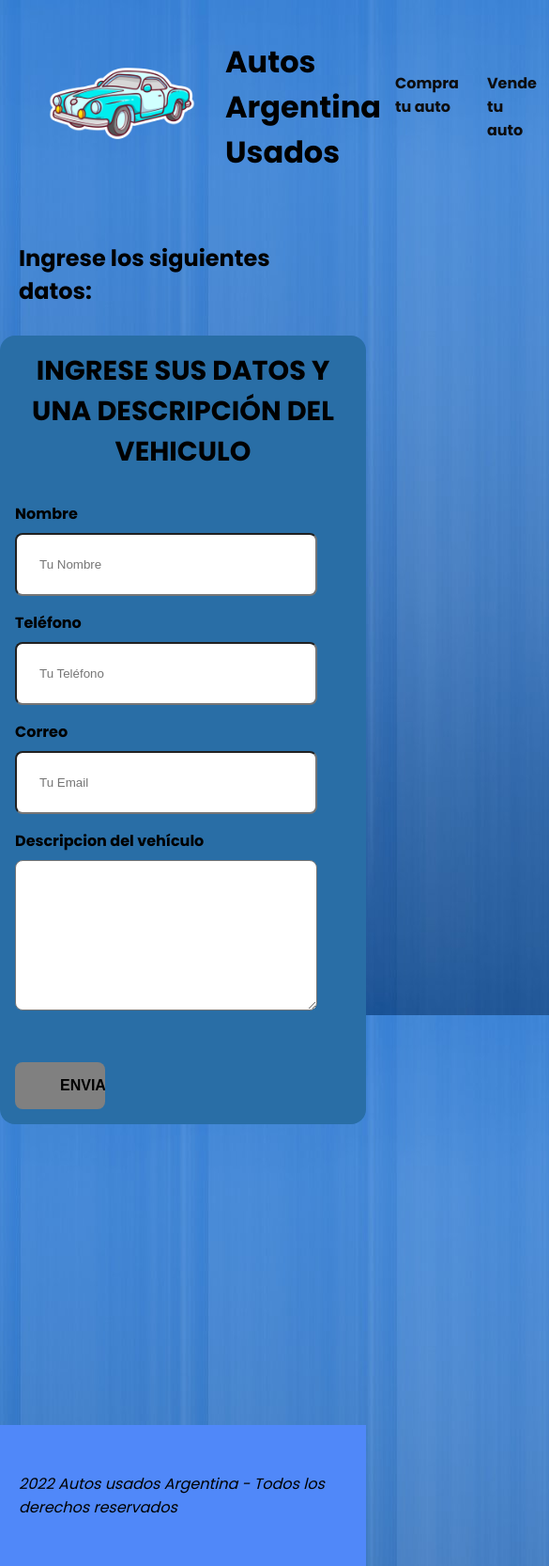
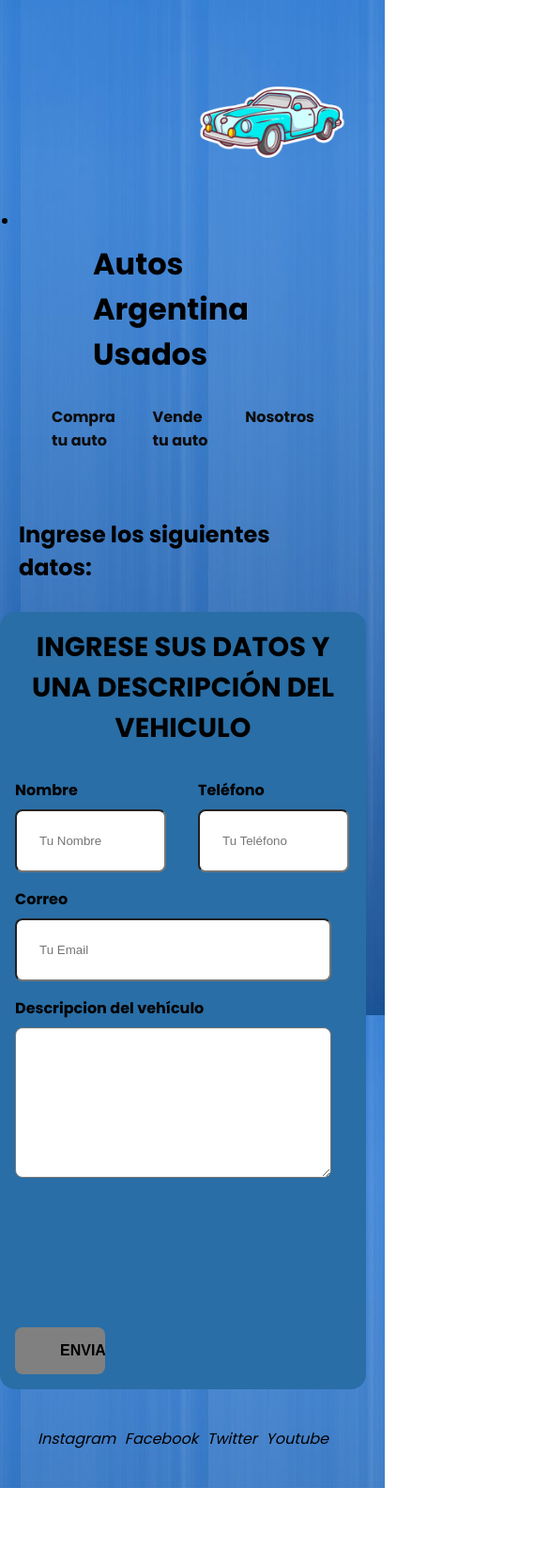
Before and after one commit to TomyMontenegro99/PFMontenegro, a plain HTML site: page paginas/vende-tu-auto.html in a window 390 px wide. Shown: the top 1666 px of the page at 94% size, 585 px wide, since content can reach past the window. After the commit the page ends 1583 px from the top, so only its background shows below. Drawn offline with Linux system fonts and the light colour scheme; files whose address does not match are found by name.

Commit message:
se comenzo a hacer responsive para mobile

```diff
--- a/estilos/estilos.css
+++ b/estilos/estilos.css
@@ -37,7 +37,7 @@ ul {
 /* ENCABEZADO */
 .encabezado {
 
-    padding: 0px 20px;
+    padding: 20px;
     background:url('../recursos/imagenes/fondo-header.jpg');
 }
 
@@ -150,11 +150,11 @@ ul {
     gap:2rem;
 }
 
-@media(min-width:768px){
+
     .grid{
         grid-template-columns:repeat(3,1fr);
     }
-}
+
 
 /* CATALOGO DE AUTOS*/
 .catalogo__titulo{
@@ -224,24 +224,24 @@ ul {
     grid-template-rows: repeat(2, auto);
 }
 
-@media (min-width: 768px){
+
     .nosotros{
         grid-template-columns: repeat(2, 1fr);
         column-gap: 2rem;
     }
-}
+
 
 .nosotros__imagen{
     grid-row: 1 / 2;
     border-radius: 50%;
 }
 
-@media (min-width: 768px){
+
     .nosotros__imagen{
         grid-column: 2 / 3;
 
     }
-}
+
 
 /** Bloques **/
 
@@ -252,11 +252,11 @@ ul {
     padding: 30px 20px;
 }
 
-@media (min-width: 768px){
+
     .bloques{
         grid-template-columns:repeat(4, 1fr);
     }
-}
+
 
 .bloque{
     text-align: center;
@@ -295,7 +295,7 @@ ul {
     color: black;
 }
 
-@media (min-width: 768px){
+
     .contenedor-campos{
         display: grid;
         grid-template-columns: 50% 50%;
@@ -306,7 +306,7 @@ ul {
     .campo:nth-child(4) {
         grid-column: 1 / 3;
     }
-}
+
 
 .campo{
     margin-bottom: 1rem;
@@ -361,14 +361,17 @@ ul {
 
 .pie-pagina{
     background:url('../recursos/imagenes/fondo-header.jpg');
-    display:flex;
-    background-color: rgb(80, 136, 249);
-    padding: 50px 20px;
-    margin-top: 20rem;
-    justify-content: center;
-    align-items: center;
     font-family: 'Poppins', sans-serif;
     font-style: italic;
+    padding: 40px;
+
+}
+
+.pie-pagina__redes ul{
+    display:flex;
+    margin: auto;
+    justify-content: space-between;
+
 }
 
 /* ANIMACIONES */
@@ -389,6 +392,44 @@ ul {
                      0 9px 0 #CCC,
                      0 30px 30px rgba(0, 0, 0, .3);
       }
+}
+
+/* media */
+
+@media only screen and (max-width:768px){
+
+}
+
+@media only screen and (max-width:576px){
+    .encabezado__contenido{
+        display:list-item;
+
+    }
+    .encabezado__contenido a{
+        padding: 10px;
+        margin-bottom: 10px;
+        margin-left: 150px;
+        justify-content: center;
+
+    }
+    .encabezado__contenido h1{
+        padding: 10px;
+        justify-content: center;
+        margin-left: 69px;
+    }
+
+
+    .encabezado__contenido-menu{
+        padding: 20px;
+        justify-content: center;
+    }
+    .encabezado__contenido-menu li a{
+        padding: 0px;
+        margin:0px;
+    }
+
+
+
 
 
 }
--- a/paginas/vende-tu-auto.html
+++ b/paginas/vende-tu-auto.html
@@ -66,9 +66,17 @@
         </section>
     </main>
     <footer class="pie-pagina">
-        <div class="pie-pagina__contenido">
+        <div class="pie-pagina__redes">
+            <ul>
+                <li>Instagram</li>
+                <li>Facebook</li>
+                <li>Twitter</li>
+                <li>Youtube</li>
+            </ul>
         </div>
-        <p>2022 Autos usados Argentina - Todos los derechos reservados</p>
+
+
+
     </footer>
 
 
```
Also changed, not shown: index.html (+1 -1 lines), paginas/compra-tu-auto.html (+1 -1 lines).
